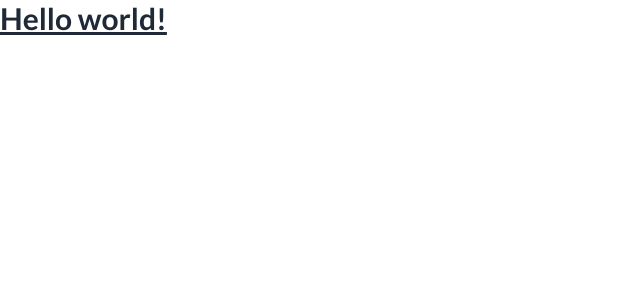
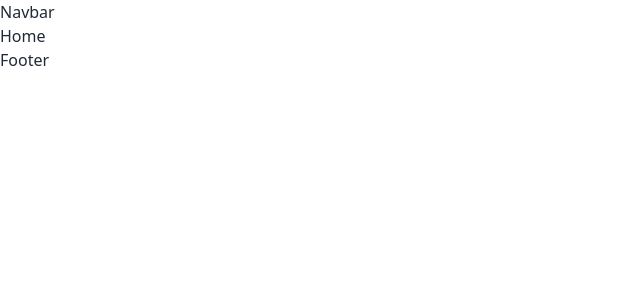
Before and after one commit to JuborajSujon/fix-nexus-client, a React (Vite) app: page / in a window 1280 px wide. Shown: the top 300 px of the page, without its empty margins (0-640 px from the left). Built offline with nearby package versions, Linux system fonts and the light colour scheme.

Commit message:
Added react router provider

```diff
--- a/src/layouts/Main.jsx
+++ b/src/layouts/Main.jsx
@@ -0,0 +1,20 @@
+import { Outlet } from "react-router-dom";
+
+const Main = () => {
+  return (
+    <div>
+      {/* Navbar */}
+      <h1>Navbar</h1>
+
+      {/* Outlet */}
+
+      <Outlet />
+
+      {/* Footer */}
+
+      <h1>Footer</h1>
+    </div>
+  );
+};
+
+export default Main;
--- a/src/main.jsx
+++ b/src/main.jsx
@@ -1,9 +1,11 @@
 import React from "react";
 import ReactDOM from "react-dom/client";
 import "./index.css";
+import { RouterProvider } from "react-router-dom";
+import router from "./routes/Routes";
 
 ReactDOM.createRoot(document.getElementById("root")).render(
   <React.StrictMode>
-    <h1 className="text-3xl font-bold underline font-lato">Hello world!</h1>
+    <RouterProvider router={router} />
   </React.StrictMode>
 );
--- /dev/null
+++ b/src/routes/Routes.jsx
@@ -0,0 +1,26 @@
+import { createBrowserRouter } from "react-router-dom";
+import Main from "../layouts/Main";
+
+const router = createBrowserRouter([
+  {
+    path: "/",
+    element: <Main />,
+    errorElement: <div>Error</div>,
+    children: [
+      {
+        index: true,
+        element: <div>Home</div>,
+      },
+      {
+        path: "/login",
+        element: <div>Login</div>,
+      },
+      {
+        path: "/register",
+        element: <div>Register</div>,
+      },
+    ],
+  },
+]);
+
+export default router;
```
